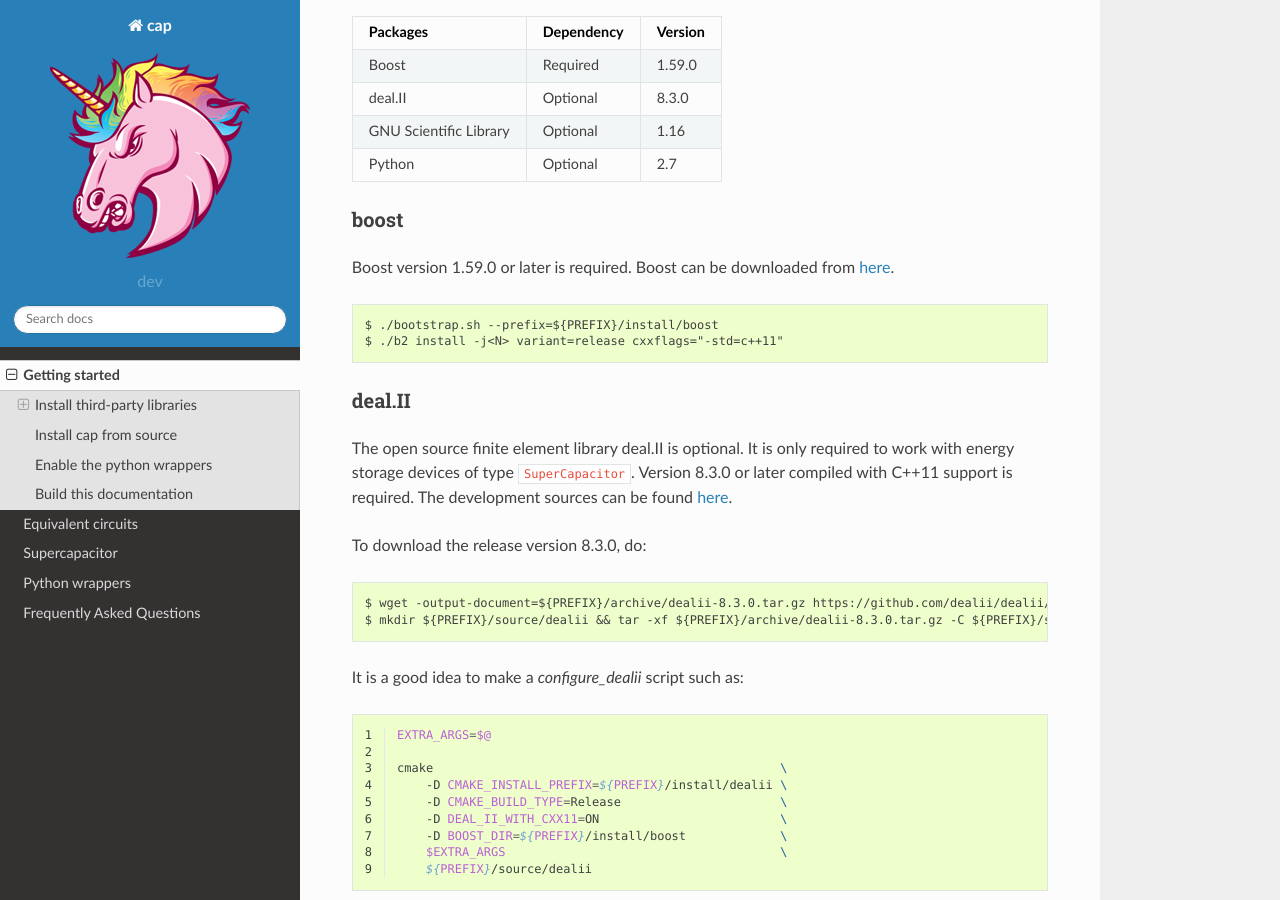
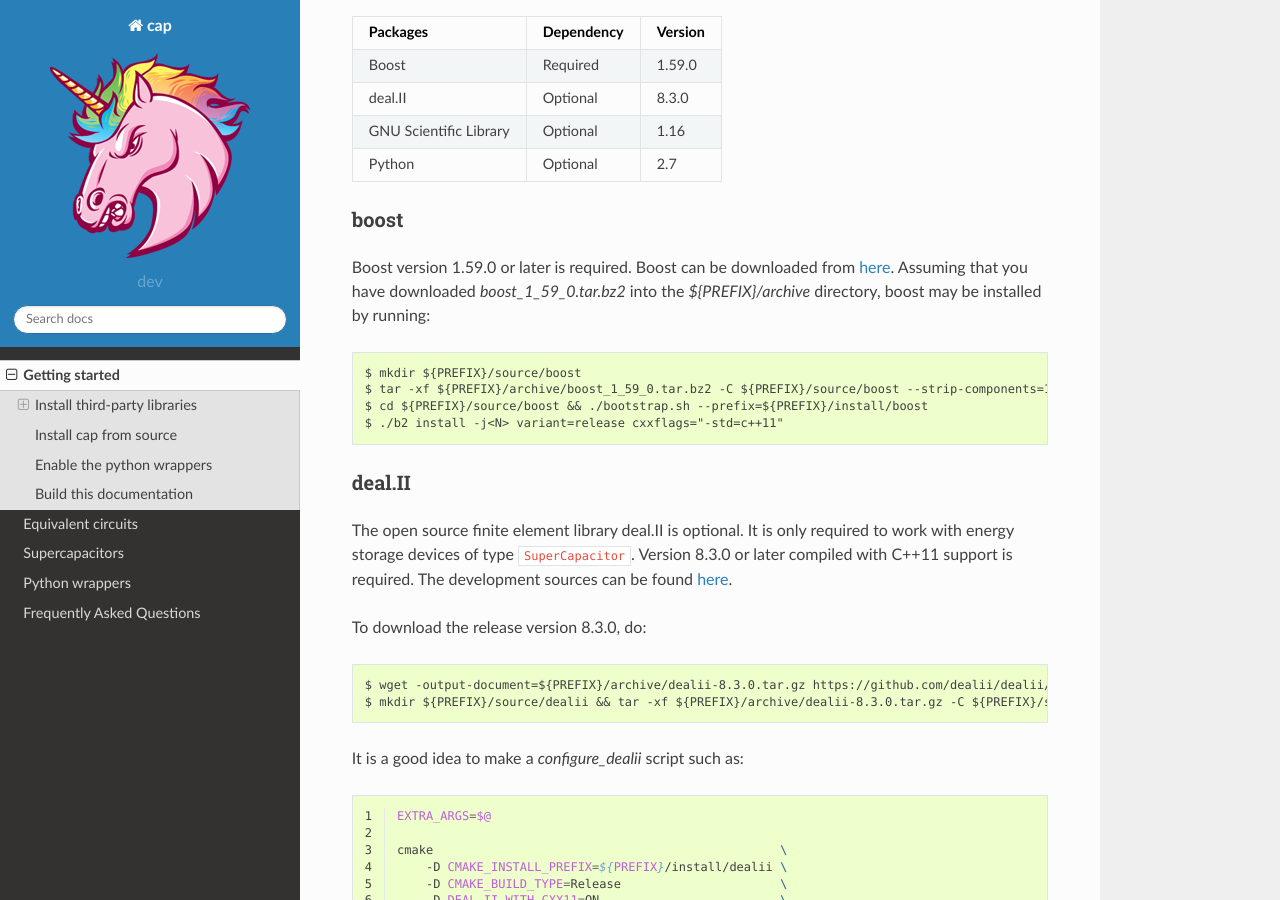
Before and after one commit to ORNL-CEES/Cap, a Sphinx documentation site: the page built from docs/source/install.rst, in a window 1280 px wide and 900 px high, scrolled down 447 px. Built offline with Sphinx 7.4.7 and the Read the Docs theme 2.0.0, drawn with Linux system fonts in a browser that asks for light colours; formulas are drawn with MathJax 3.

Commit message:
update docs

```diff
--- a/docs/source/install.rst
+++ b/docs/source/install.rst
@@ -35,10 +35,14 @@
 ^^^^^
 Boost version 1.59.0 or later is required.
 Boost can be downloaded from `here <http://www.boost.org/users/download>`_.
+Assuming that you have downloaded `boost_1_59_0.tar.bz2` into the
+`${PREFIX}/archive` directory, boost may be installed by running:
 
 .. code::
 
-    $ ./bootstrap.sh --prefix=${PREFIX}/install/boost
+    $ mkdir ${PREFIX}/source/boost
+    $ tar -xf ${PREFIX}/archive/boost_1_59_0.tar.bz2 -C ${PREFIX}/source/boost --strip-components=1
+    $ cd ${PREFIX}/source/boost && ./bootstrap.sh --prefix=${PREFIX}/install/boost
     $ ./b2 install -j<N> variant=release cxxflags="-std=c++11"
 
 deal.II
--- a/docs/source/super_capacitor.xml
+++ b/docs/source/super_capacitor.xml
@@ -4,7 +4,7 @@
 
 <!-- geometry begin -->
 <geometry>
-    <mesh_file>/Users/qdi/Projects/cap/source/cap-data/meshes/cap_2d_3.ucd</mesh_file>
+    <mesh_file>mesh_2d.ucd</mesh_file>
 
     <anode_collector_width>    5.0e-6 </anode_collector_width>   <!-- meter -->
     <anode_electrode_width>   50.0e-6 </anode_electrode_width>   <!-- meter -->
```
Also changed, not shown: docs/source/super_capacitor.rst (+14 -2 lines).
